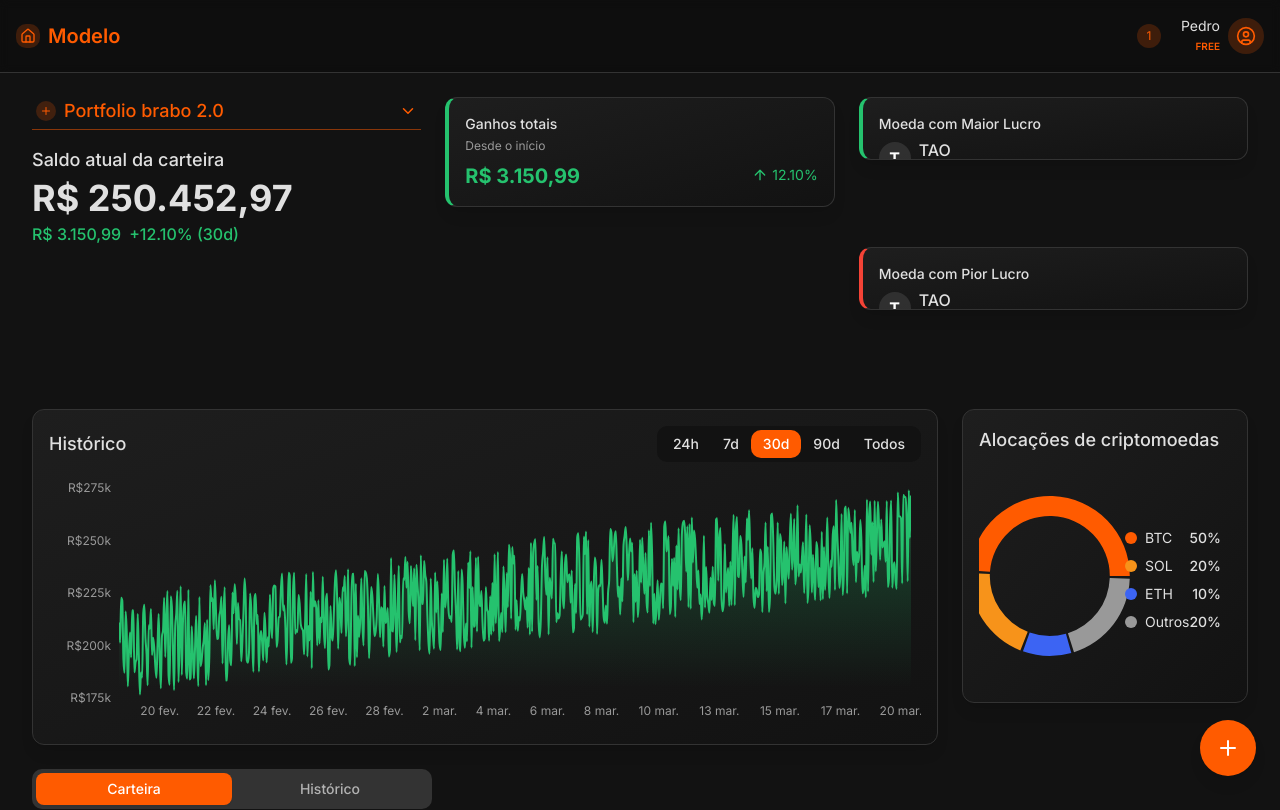
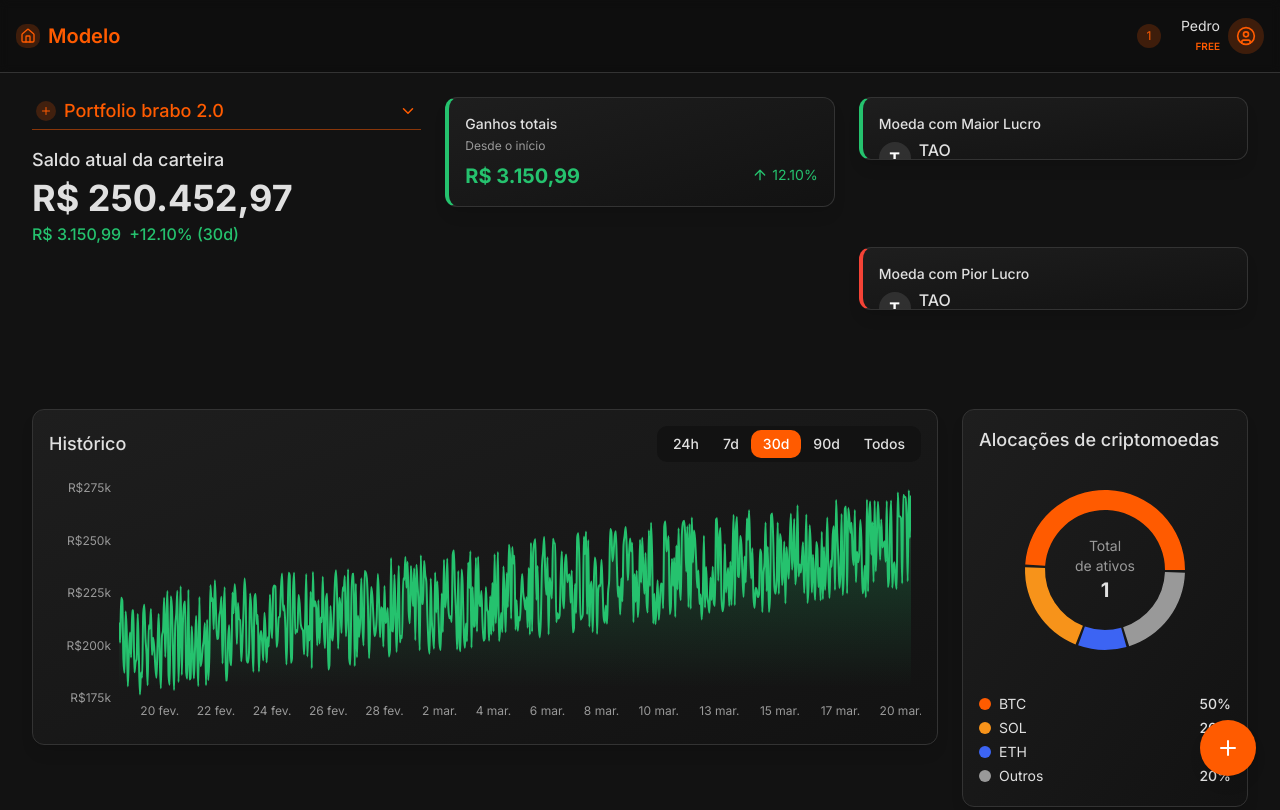
Before and after one commit to PedroTrindade05/dark-wallet-matrix, a React (Vite) app: page / in a window 1280 px wide. Shown: the top 810 px of the page. Built offline with nearby package versions, Linux system fonts and the light colour scheme.

Commit message:
Fix crypto allocation display
Correct the display of the crypto allocation field to match the provided image.

```diff
--- a/src/components/dashboard/AssetAllocation.tsx
+++ b/src/components/dashboard/AssetAllocation.tsx
@@ -1,42 +1,25 @@
 
 import React from 'react';
-import { PieChart, Pie, Cell, ResponsiveContainer, Legend } from 'recharts';
+import { PieChart, Pie, Cell, ResponsiveContainer } from 'recharts';
 import { usePortfolio } from '../../contexts/PortfolioContext';
-
-const CustomLegend = (props: any) => {
-  const { payload } = props;
-
-  return (
-    <ul className="flex flex-col gap-2 mt-2">
-      {payload.map((entry: any, index: number) => (
-        <li key={`item-${index}`} className="flex items-center justify-between">
-          <div className="flex items-center gap-2">
-            <div
-              className="w-3 h-3 rounded-full"
-              style={{ backgroundColor: entry.color }}
-            ></div>
-            <span className="text-sm">{entry.value}</span>
-          </div>
-          <span className="text-sm font-medium">{entry.payload.percentage}%</span>
-        </li>
-      ))}
-    </ul>
-  );
-};
 
 const AssetAllocation: React.FC = () => {
   const { currentPortfolio } = usePortfolio();
 
+  // Calculate total assets
+  const totalAssets = currentPortfolio.assets.length;
+
   return (
     <div className="card-gradient p-4">
-      <h3 className="text-lg font-medium mb-3">Alocações de criptomoedas</h3>
+      <h3 className="text-lg font-medium mb-4">Alocações de criptomoedas</h3>
 
-      <div className="h-[220px] relative">
+      <div className="flex flex-col items-center">
+        <div className="h-[200px] w-full relative mb-4">
           <ResponsiveContainer width="100%" height="100%">
-          <PieChart margin={{ top: 10, right: 30, bottom: 10, left: 30 }}>
+            <PieChart>
               <Pie
                 data={currentPortfolio.allocationData}
-              cx="40%"
+                cx="50%"
                 cy="50%"
                 innerRadius={60}
                 outerRadius={80}
@@ -51,15 +34,32 @@ const AssetAllocation: React.FC = () => {
                   />
                 ))}
               </Pie>
-            <Legend
-              content={<CustomLegend />}
-              layout="vertical"
-              verticalAlign="middle"
-              align="right"
-              wrapperStyle={{ right: 10 }}
-            />
             </PieChart>
           </ResponsiveContainer>
+
+          {/* Center text */}
+          <div className="absolute inset-0 flex flex-col items-center justify-center text-center">
+            <p className="text-sm text-crypto-mutedText">Total</p>
+            <p className="text-sm text-crypto-mutedText">de ativos</p>
+            <p className="text-xl font-bold">{totalAssets}</p>
+          </div>
+        </div>
+
+        {/* Legend at the bottom */}
+        <div className="w-full mt-2">
+          {currentPortfolio.allocationData.map((entry, index) => (
+            <div key={`legend-${index}`} className="flex items-center justify-between mb-1">
+              <div className="flex items-center">
+                <div
+                  className="w-3 h-3 rounded-full mr-2"
+                  style={{ backgroundColor: entry.color }}
+                />
+                <span className="text-sm">{entry.name}</span>
+              </div>
+              <span className="text-sm font-medium">{entry.percentage}%</span>
+            </div>
+          ))}
+        </div>
       </div>
     </div>
   );
--- a/src/pages/Dashboard.tsx
+++ b/src/pages/Dashboard.tsx
@@ -1,4 +1,3 @@
-
 import React, { useState } from 'react';
 import { Tabs, TabsContent, TabsList, TabsTrigger } from "@/components/ui/tabs";
 import Header from '../components/layout/Header';
@@ -119,7 +118,6 @@ const Dashboard: React.FC = () => {
         </Tabs>
       </main>
 
-      {/* Modals */}
       {selectedTransaction ? (
         <TransactionModal
           isOpen={showTransactionModal}
```
Lines whose indentation alone changed are shown as unchanged.
